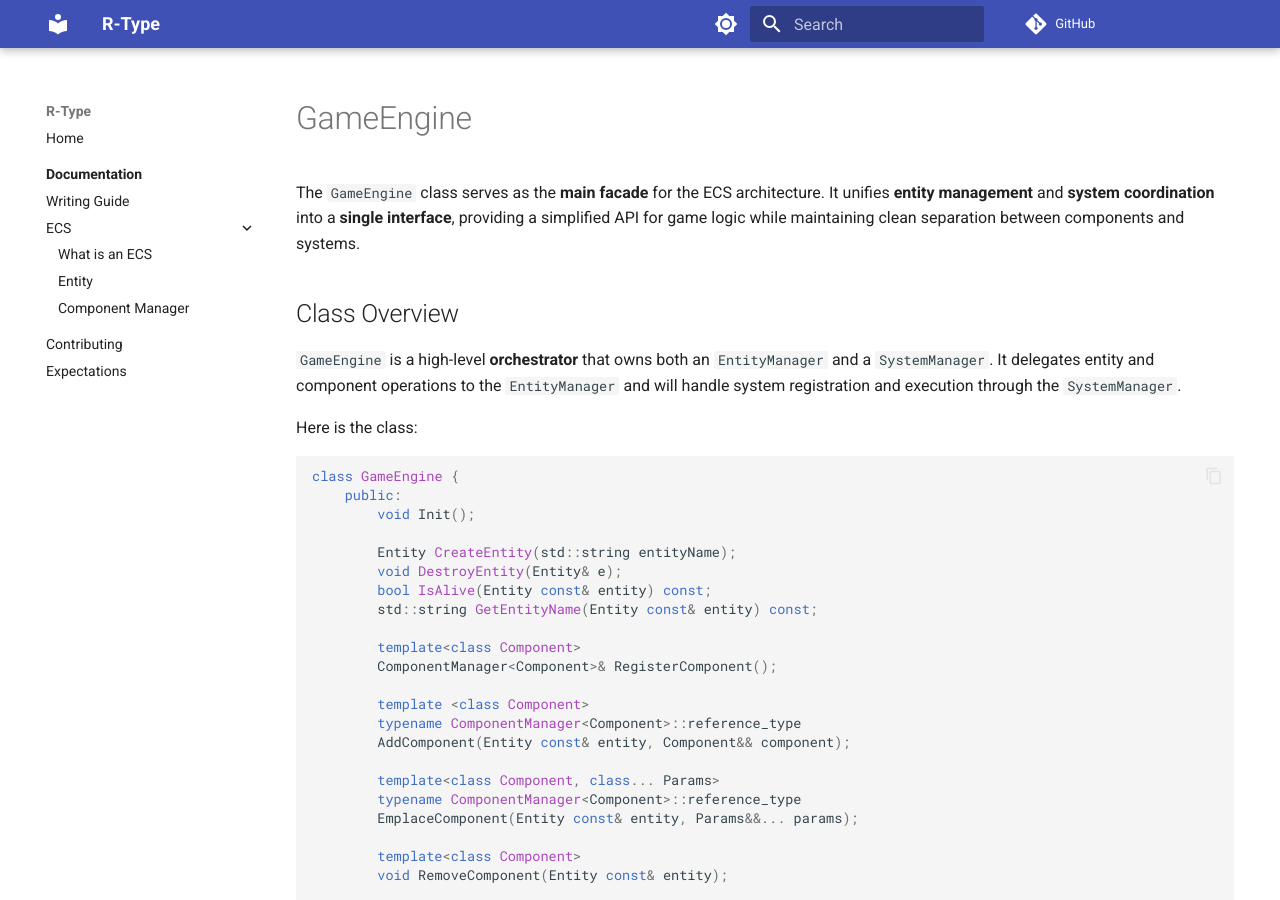
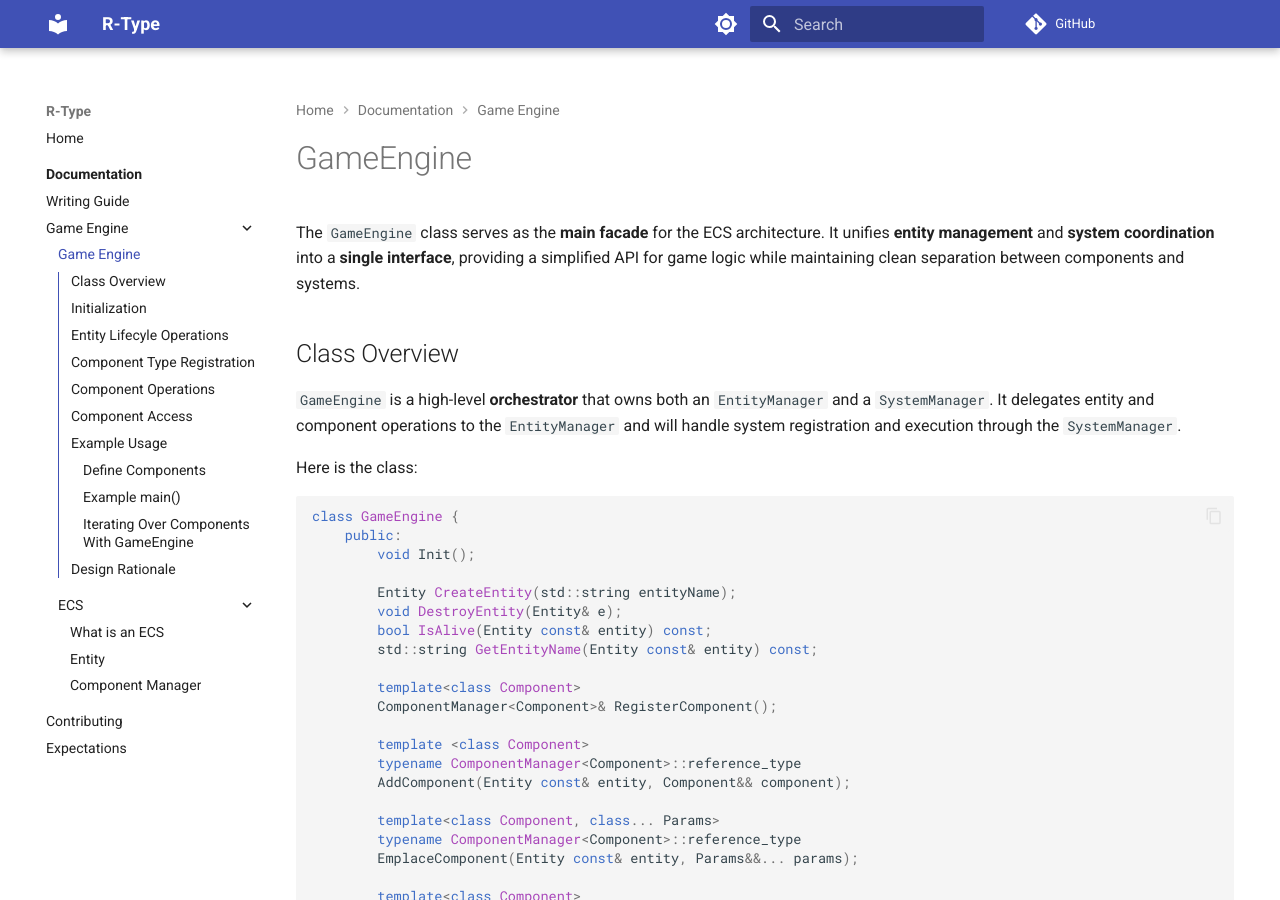
Before and after one commit to eliestroun14/R-Type, an MkDocs documentation site: the page built from docs/Documentation/GameEngine/game-engine.md, in a window 1280 px wide and 900 px high. Built offline with MkDocs 1.6.1 and Material for MkDocs 9.7.7, drawn with Linux system fonts in a browser that asks for light colours; comment, search, counter and statistics services are not loaded.

Commit message:
feat(PoC/GameEngine): update nav for doc in mkdocs.yml

```diff
--- a/mkdocs.yml
+++ b/mkdocs.yml
@@ -89,10 +89,12 @@
   - Documentation:
     - Documentation/index.md
     - Writing Guide: Documentation/writing-guide.md
-    - ECS:
-      - What is an ECS: Documentation/ECS/ecs.md
-      - Entity: Documentation/ECS/entity.md
-      - Component Manager: Documentation/ECS/component-manager.md
+    - Game Engine:
+      - Game Engine: Documentation/GameEngine/game-engine.md
+      - ECS:
+        - What is an ECS: Documentation/ECS/ecs.md
+        - Entity: Documentation/ECS/entity.md
+        - Component Manager: Documentation/ECS/component-manager.md
 
   - Contributing: contributing.md
   - Expectations: Expectations/expectations.md
```
